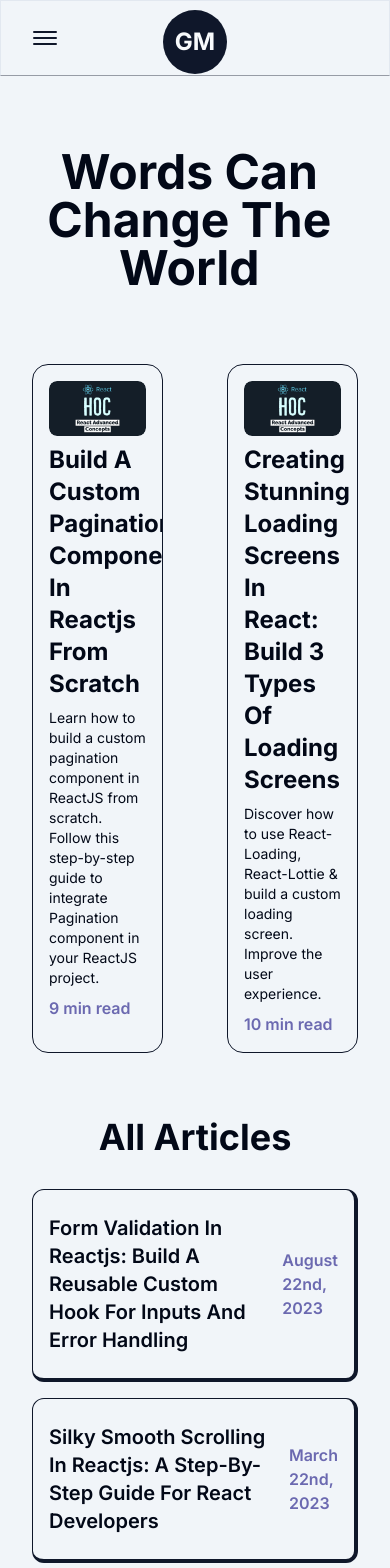
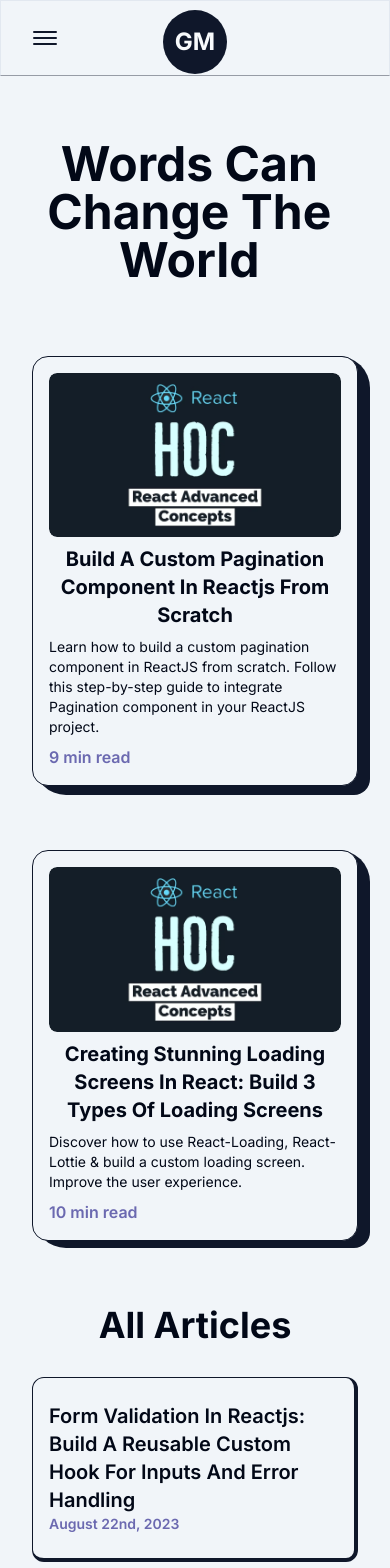
Before and after one commit to gjmooney/portfolio, a Next.js app: page /articles in a window 390 px wide. Shown: the top 1568 px of the page. Built offline with nearby package versions, Linux system fonts and the light colour scheme.

Commit message:
Articles responsive

```diff
--- a/app/articles/page.tsx
+++ b/app/articles/page.tsx
@@ -10,6 +10,7 @@ import todoImg from "public/articles/todo.png";
 import { spring, useMotionValue } from "framer-motion";
 import { MouseEvent, useRef } from "react";
 import { motion } from "framer-motion";
+import { cn } from "@/lib/utils";
 
 interface FeaturedArticleProps {
   img: StaticImageData;
@@ -82,8 +83,10 @@ const FeaturedArticle = ({
   link,
 }: FeaturedArticleProps) => {
   const fa1 = featuredArticles[0];
+
   return (
-    <div className="col-span-1 w-full overflow-hidden rounded-2xl border border-primary bg-secondary p-4">
+    <div className="relative z-0">
+      <div className="col-span-1 h-full w-full rounded-2xl border border-primary bg-secondary p-4">
         <Link href={link} target="_blank" className="cursor-pointer">
           <div className="overflow-hidden rounded-lg">
             <Image
@@ -92,12 +95,15 @@ const FeaturedArticle = ({
               className="rounded-lg duration-300 ease-in-out hover:scale-105"
             />
           </div>
-        <h2 className="my-2 text-2xl font-bold capitalize hover:underline">
+          <h2 className="my-2 text-center text-xl font-bold capitalize hover:underline md:text-left md:text-2xl">
             {title}
           </h2>
         </Link>
         <p className="mb-2 text-sm">{summary}</p>
         <span className="font-semibold text-pastel-purple">{time}</span>
+      </div>
+
+      <div className="absolute -right-3 top-0 -z-10 h-[102%] w-[103%] rounded-[2rem] rounded-br-2xl bg-primary md:w-[102%]" />
     </div>
   );
 };
@@ -105,32 +111,34 @@ const FeaturedArticle = ({
 const Article = ({ img, title, time, link }: FeaturedArticleProps) => {
   return (
     <motion.li
-      initial={{ y: 200, opacity: 0 }}
+      /* initial={{ y: 200, opacity: 0 }}
       whileInView={{ y: 0, opacity: 1 }}
       viewport={{ once: true }}
-      transition={{ duration: 0.5, ease: "easeIn" }}
-      className="relative my-4 flex w-full items-center justify-between rounded-xl border border-b-4 border-r-4 border-primary p-4 py-6 transition first:mt-0 last:mb-0"
+      transition={{ duration: 0.5, ease: "easeIn" }} */
+      className="relative my-4 flex w-full flex-col justify-between rounded-xl border border-b-4 border-r-4 border-primary p-4 py-6 transition first:mt-0 last:mb-0 md:flex-row"
     >
       <MovingImage title={title} link={link} img={img} />
-      <span className="pl-4 font-semibold  text-pastel-purple">{time}</span>
+      <span className="text-sm font-semibold text-pastel-purple md:pl-4 md:text-base">
+        {time}
+      </span>
     </motion.li>
   );
 };
 
 const page = () => {
   return (
-    <main className="my-16 flex w-full flex-col items-center justify-center">
+    <main className="my-14 flex w-full flex-col items-center justify-center">
       <AnimatedText text="Words can change the world" />
       <div className="mt-16">
-        <div className="grid grid-cols-2 gap-16">
+        <div className="grid gap-16 md:grid-cols-2">
           {featuredArticles.map((article, index) => (
             <FeaturedArticle
               link={article.link}
               summary={article.summary}
               time={article.time}
               title={article.title}
+              img={articleImg1}
               key={index}
-              img={articleImg1}
             />
           ))}
         </div>
--- a/app/projects/page.tsx
+++ b/app/projects/page.tsx
@@ -34,7 +34,7 @@ const Project = ({
     >
       <div
         className={cn(
-          "absolute -right-3 top-0 -z-10 w-[101%] bg-primary",
+          "absolute -right-3 top-0 -z-10 w-[103%] bg-primary md:w-[101%]",
           summary
             ? "h-[102%] rounded-[2.5rem] rounded-br-3xl md:h-[103%]"
             : " h-[103%] rounded-[2rem] rounded-br-2xl",
@@ -159,7 +159,7 @@ const page = () => {
     <main className="my-16 flex w-full flex-col items-center justify-center">
       <AnimatedText text="Imagination trumps knowledge!" className="" />
       <div className="z-0 mt-16 grid gap-20 md:grid-cols-12 md:gap-24 md:gap-y-32">
-        <div className=" md:col-span-12">
+        <div className="md:col-span-12">
           <Project
             github={fp1.github}
             link={fp1.link}
@@ -169,7 +169,7 @@ const page = () => {
             image=""
           />
         </div>
-        <div className=" md:col-span-6">
+        <div className="md:col-span-6">
           <Project
             github={regProject.github}
             link={regProject.link}
@@ -178,7 +178,7 @@ const page = () => {
             image=""
           />
         </div>
-        <div className=" md:col-span-6">
+        <div className="md:col-span-6">
           <Project
             github={regProject.github}
             link={regProject.link}
@@ -187,7 +187,7 @@ const page = () => {
             image=""
           />
         </div>
-        <div className=" md:col-span-12">
+        <div className="md:col-span-12">
           <Project
             github={fp1.github}
             link={fp1.link}
@@ -197,7 +197,7 @@ const page = () => {
             image=""
           />
         </div>
-        <div className=" md:col-span-6">
+        <div className="md:col-span-6">
           <Project
             github={regProject.github}
             link={regProject.link}
@@ -206,7 +206,7 @@ const page = () => {
             image=""
           />
         </div>
-        <div className=" md:col-span-6">
+        <div className="md:col-span-6">
           <Project
             github={regProject.github}
             link={regProject.link}
```
Lines whose indentation alone changed are shown as unchanged.
